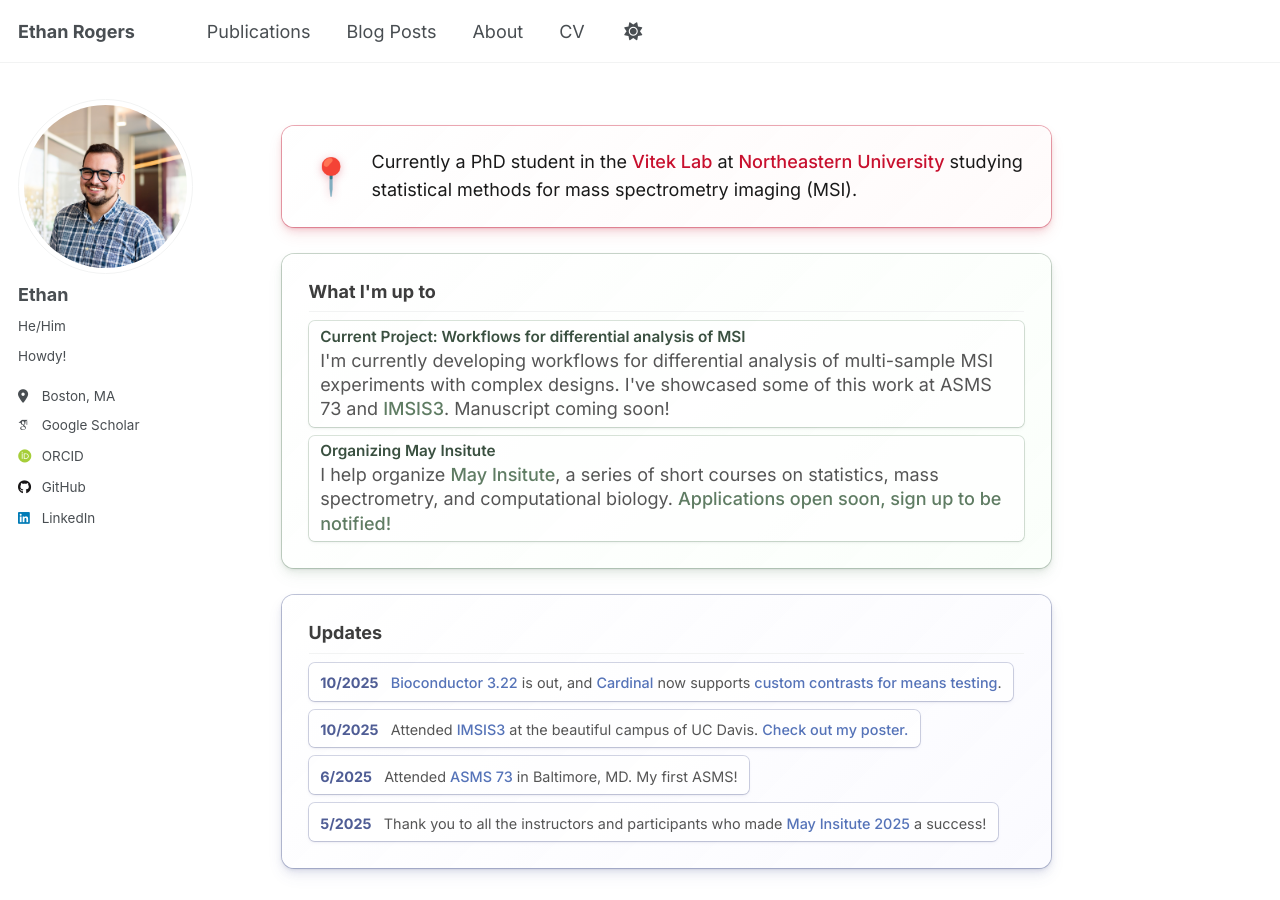
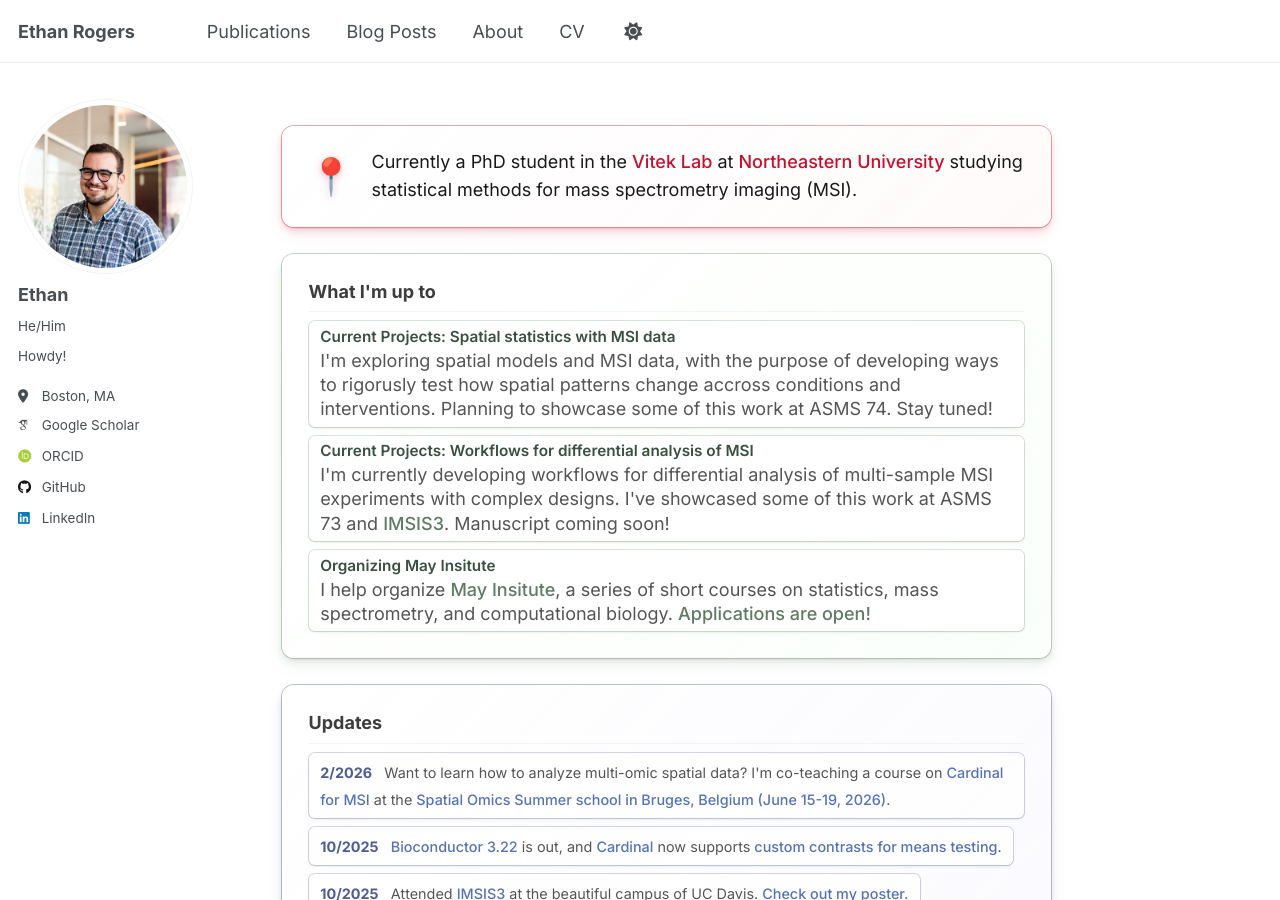
Before and after one commit to EBRogers/EBRogers.github.io, a Jekyll site: the page built from index.md, in a window 1280 px wide and 900 px high. Built offline with Jekyll 4.4.1, drawn with Linux system fonts in a browser that asks for light colours; some web fonts are replaced.

Commit message:
Updates for the homepage

```diff
--- a/index.md
+++ b/index.md
@@ -19,13 +19,18 @@ permalink: /
   <div class="highlights-box__grid">
 
     <div class="highlights-box__item">
-      <h3 class="highlights-box__item-title">Current Project: Workflows for differential analysis of MSI</h3>
+      <h3 class="highlights-box__item-title">Current Projects: Spatial statistics with MSI data</h3>
+      <p class="highlights-box__item-text">I'm exploring spatial models and MSI data, with the purpose of developing ways to rigorusly test how spatial patterns change accross conditions and interventions. Planning to showcase some of this work at ASMS 74. Stay tuned!</p>
+    </div>
+
+    <div class="highlights-box__item">
+      <h3 class="highlights-box__item-title">Current Projects: Workflows for differential analysis of MSI</h3>
       <p class="highlights-box__item-text">I'm currently developing workflows for differential analysis of multi-sample MSI experiments with complex designs. I've showcased some of this work at ASMS 73 and <a href="/files/posters/IMSIS3_2025_EthanRogers.pdf" target="_blank">IMSIS3</a>. Manuscript coming soon!</p>
     </div>
 
     <div class="highlights-box__item">
       <h3 class="highlights-box__item-title">Organizing May Insitute</h3>
-      <p class="highlights-box__item-text">I help organize <a href="https://computationalproteomics.khoury.northeastern.edu" target="_blank">May Insitute</a>, a series of short courses on statistics, mass spectrometry, and computational biology. <a href="https://lp.constantcontactpages.com/sl/nhAT6uG/MIsubscribe" target="_blank">Applications open soon, sign up to be notified!</a></p>
+      <p class="highlights-box__item-text">I help organize <a href="https://computationalproteomics.khoury.northeastern.edu" target="_blank">May Insitute</a>, a series of short courses on statistics, mass spectrometry, and computational biology. <a href="https://lp.constantcontactpages.com/sl/nhAT6uG/MIsubscribe" target="_blank">Applications are open!</a></p>
     </div>
 
   </div>
@@ -35,7 +40,12 @@ permalink: /
   <h2 class="updates-box__title">Updates</h2>
 
   <div class="updates-box__grid">
-
+    <div class="updates-box__item">
+      <p>
+        <span class="updates-box__item-date">2/2026</span>
+        <span class="updates-box__item-text">Want to learn how to analyze multi-omic spatial data? I'm co-teaching a course on <a href="https://cardinalmsi.org" target="_blank">Cardinal for MSI</a> at the  <a href="https://www.vibconferences.be/events/spatial-omics-summer-school" target="_blank">Spatial Omics Summer school in Bruges, Belgium (June 15-19, 2026)</a>.</span>
+      </p>
+    </div>
     <div class="updates-box__item">
       <p>
         <span class="updates-box__item-date">10/2025</span>
```
